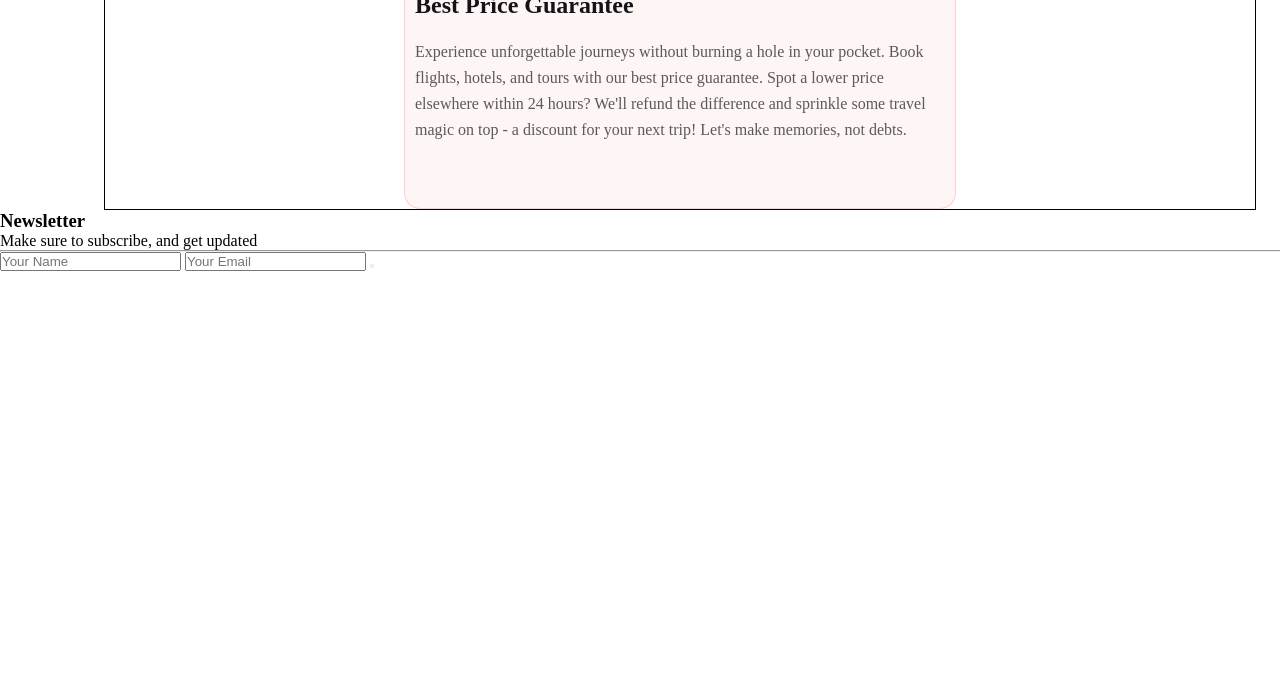
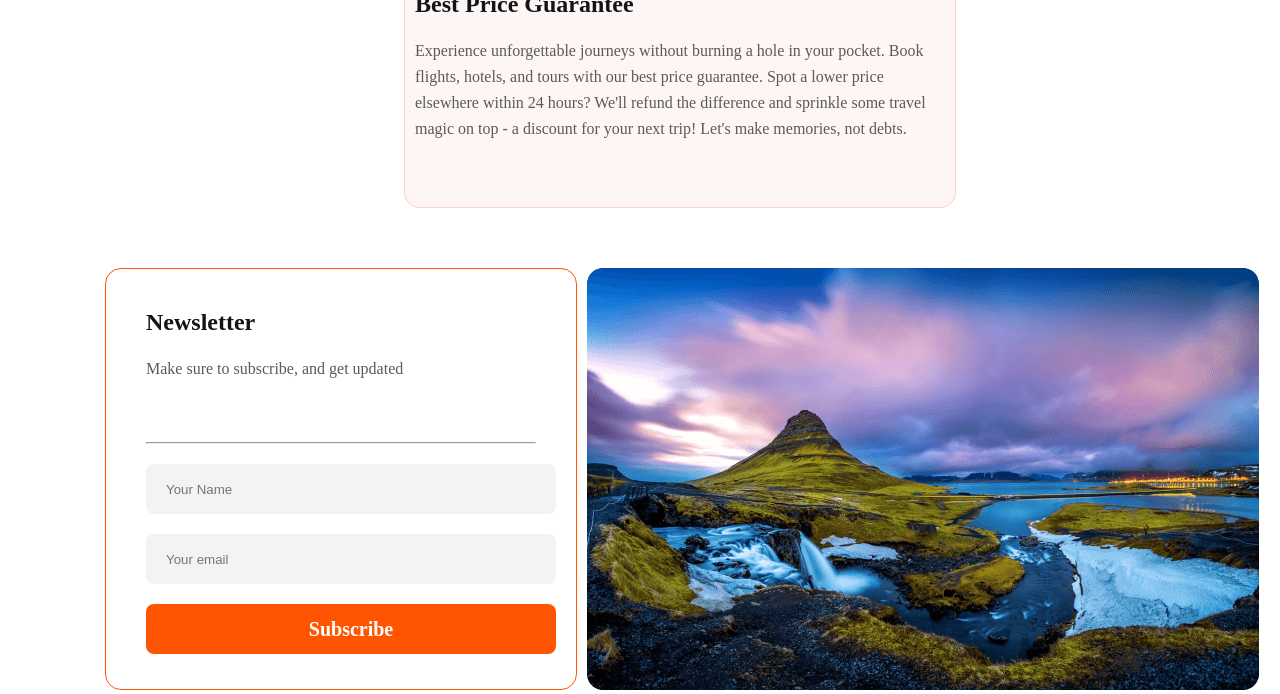
Before and after one commit to bilaal9924/travel-assignment, a plain HTML site: page index.html in a window 1280 px wide. Shown: the part 2624-3318 px from the top of the page. Before the commit the page ends 2895 px from the top, so only its background shows below. Drawn offline with Linux system fonts and the light colour scheme.

Commit message:
added the newsletter

```diff
--- a/index.html
+++ b/index.html
@@ -124,14 +124,22 @@
           </div>
 
         </section>
-        <section class="letter">
+        <section class="section-subs">
             <div class="news-letter">
                 <h3>Newsletter</h3>
                 <p>Make sure to subscribe, and get updated</p>
                 <hr>
-                <input type="text" placeholder="Your Name">
-                <input type="email" placeholder="Your Email">
-                <button></button>
+                <input class="subs-input" type="text" placeholder="Your Name">
+                <input class="subs-input" type="email" placeholder="Your email">
+
+                <button class="subs-btn">Subscribe</button>
+            </div>
+            <div class="subs-pic">
+               <img style="" src="./Images/Rectangle 8 (1).png" alt="">
+                <div class="offer-tag">
+                    <!-- <p>Trip.com</p>
+                    <span>Save up to 90%</span> -->
+                </div>
             </div>
 
 
--- a/style.css
+++ b/style.css
@@ -139,7 +139,6 @@ header {
 .section3 {
   width: 1150px;
   margin: 0 auto;
-  border: 1px solid black;
   margin-top: 50px;
 }
 .section-three-header {
@@ -226,3 +225,68 @@ header {
   line-height: 26px;
   padding: 10px;
 }
+.section-subs {
+  width: 1150px;
+  margin: 0 auto;
+
+  display: flex;
+  margin-top: 60px;
+}
+.news-letter {
+  width: 390px;
+  height: 340px;
+  border-radius: 16px;
+  border: 1px solid #ff5400;
+  padding: 40px;
+
+}
+.news-letter h3 {
+  color: #131318;
+  font-family: Mulish;
+  font-size: 24px;
+  font-weight: 800;
+  padding-bottom: 20px;
+}
+.news-letter p {
+  width: 350px;
+  color: #5a5a5d;
+  font-family: Mulish;
+  font-size: 16px;
+  font-weight: 400;
+  line-height: 26px;
+  padding-bottom: 60px;
+}
+.subs-input {
+  width: 390px;
+  height: 50px;
+  border-radius: 8px;
+  background: rgba(19, 19, 24, 0.05);
+  margin-top: 20px;
+  padding-left: 20px;
+  border: none;
+}
+.subs-btn {
+  width: 410px;
+  height: 50px;
+  border-radius: 8px;
+  background: #ff5400;
+  margin-top: 20px;
+  color: #fff;
+  text-align: center;
+  font-family: Mulish;
+  font-size: 20px;
+  font-weight: 800;
+  border: none;
+}
+.subs-pic {
+  width: 430px;
+  height: 422px;
+  border-radius: 16px;
+  text-align: center;
+  align-items: center;
+  margin-left: 10px;
+
+}
+.subs-pic img{
+  max-width: 100;
+}
```
